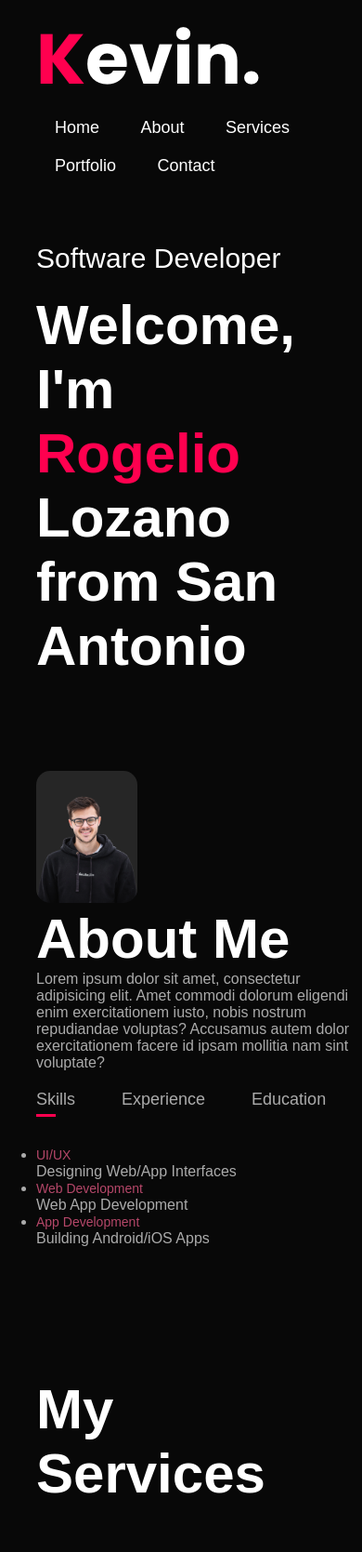
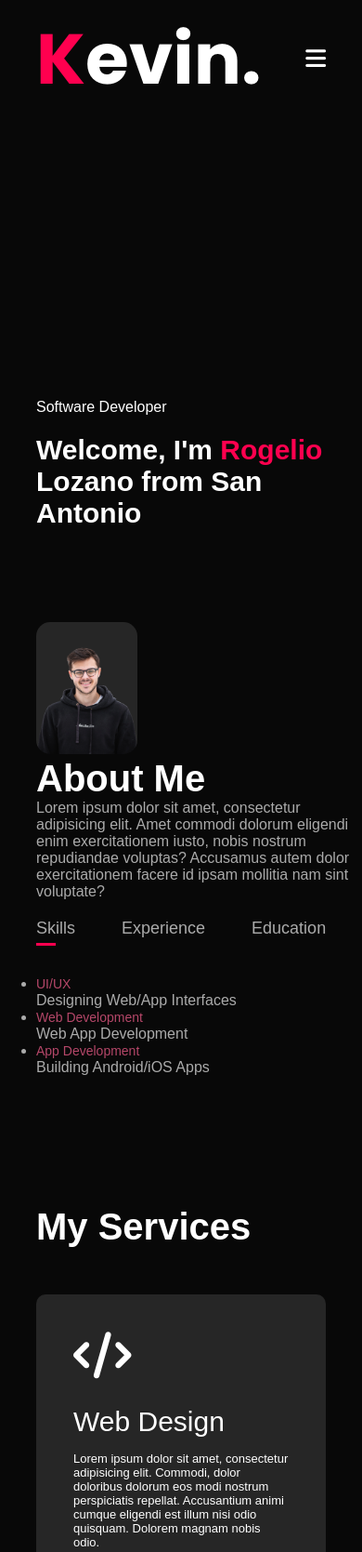
Before and after one commit to LozanoRogelio/Resume-Portfolio, a website: page index.html in a window 390 px wide. Shown: the top 1669 px of the page at 93% size. Drawn offline with Linux system fonts and the light colour scheme.

Commit message:
Added responsiveness for mobile device, menu open and close

```diff
--- a/css/style.css
+++ b/css/style.css
@@ -101,7 +101,7 @@ nav ul li a:hover::after {
     flex-basis: 60%;
 }
 
-.about-title {
+.sub-title {
     font-size: 60px;
     font-weight: 600;
     color: #fff;
@@ -155,12 +155,6 @@ nav ul li a:hover::after {
 
 /*services section*/
 
-.services-title {
-    font-size: 60px;
-    font-weight: 600;
-    color: #fff;
-}
-
 #services {
     padding: 30px 0;
 }
@@ -206,12 +200,6 @@ nav ul li a:hover::after {
 }
 
 /*Portfolio Section*/
-
-.portfolio-title {
-    font-size: 60px;
-    font-weight: 600;
-    color: #fff;
-}
 
 #portfolio {
     padding: 50px 0;
@@ -300,12 +288,6 @@ nav ul li a:hover::after {
 
 /*Contact Section*/
 
-.contact-title {
-    font-size: 60px;
-    font-weight: 600;
-    color: #fff;
-}
-
 .contact-left {
     flex-basis: 35%;
 }
@@ -378,3 +360,54 @@ form .btn2 {
     font-weight: 300;
     margin-top: 20px;
 }
+
+/*css media queries for small screen*/
+
+nav .fa-solid{
+    display: none;
+}
+
+@media only screen and (max-width: 600px) {
+    #header {
+        background-image: url("images/phone-background.png");
+    }
+
+    .header-text {
+        margin-top: 100%;
+        font-size: 16px;
+    }
+    .header-text h1 {
+        font-size: 30px;
+    }
+    nav .fa-solid{
+        display: block;
+        font-size: 25px;
+    }
+    nav ul {
+        background: #ff004f;
+        position: fixed;
+        top: 0;
+        right: -200px;
+        width: 200px;
+        height: 100vh;
+        padding-top: 50px;
+        z-index: 2;
+        transition: right 0.5s;
+    }
+    nav ul li {
+        display: block;
+        margin: 25px;
+    }
+    nav ul .fa-solid {
+        position: absolute;
+        top: 25px;
+        left: 25px;
+        cursor: pointer;
+    }
+    .sub-title {
+        font-size: 40px;
+    }
+    .about-col-1, .about-col-2 {
+
+    }
+}
--- a/index.html
+++ b/index.html
@@ -11,13 +11,15 @@
         <div class="container">
             <nav>
                 <img src="images/logo.png" alt="logo">
-                <ul>
+                <ul id="sidemenu">
                     <li><a href="#">Home</a></li>
                     <li><a href="#">About</a></li>
                     <li><a href="#">Services</a></li>
                     <li><a href="#">Portfolio</a></li>
                     <li><a href="#">Contact</a></li>
+                    <i class="fa-solid fa-x" onclick="closemenu()"></i>
                 </ul>
+                <i class="fa-solid fa-bars" onclick="openmenu()"></i>
             </nav>
             <div class="header-text">
                 <p>Software Developer</p>
@@ -33,7 +35,7 @@
                     <img src="images/user.png" alt="user">
                 </div>
                 <div class="about-col-2">
-                    <h1 class="about-title">About Me</h1>
+                    <h1 class="sub-title">About Me</h1>
                     <p>Lorem ipsum dolor sit amet, consectetur adipisicing elit. Amet commodi dolorum eligendi enim exercitationem iusto, nobis nostrum repudiandae voluptas? Accusamus autem dolor exercitationem facere id ipsam mollitia nam sint voluptate?</p>
 
                     <div class="tab-titles">
@@ -70,7 +72,7 @@
 <!--    Services Section-->
     <div id="services">
         <div class="container">
-            <h1 class="services-title">My Services</h1>
+            <h1 class="sub-title">My Services</h1>
             <div class="services-list">
                 <div>
                     <i class="fa-solid fa-code"></i>
@@ -96,7 +98,7 @@
 <!--    Portfolio Section Jackpot-->
     <div id="portfolio">
         <div class="container">
-            <h1 class="portfolio-title">Portfolio</h1>
+            <h1 class="sub-title">Portfolio</h1>
             <div class="work-list">
                 <div class="work">
                     <img src="images/work-1.png" alt="project">
@@ -132,7 +134,7 @@
         <div class="container">
             <div class="row">
                 <div class="contact-left">
-                    <h1 class="contact-title">Contact Me</h1>
+                    <h1 class="sub-title">Contact Me</h1>
                     <p><i class="fa-sharp fa-solid fa-paper-plane"></i> lozano.rogelio92@gmail.com</p>
                     <p><i class="fa-solid fa-mobile-screen-button"></i> 956-844-7700</p>
                     <div class="social-icons">
@@ -172,5 +174,16 @@
             document.getElementById(tabName).classList.add('active-tab')
         }
     </script>
+
+    <script>
+        let sidemenu = document.getElementById("sidemenu")
+
+        function openmenu() {
+            sidemenu.style.right = "0";
+        }
+        function closemenu() {
+            sidemenu.style.right = "-200px";
+        }
+    </script>
 </body>
 </html>
```
